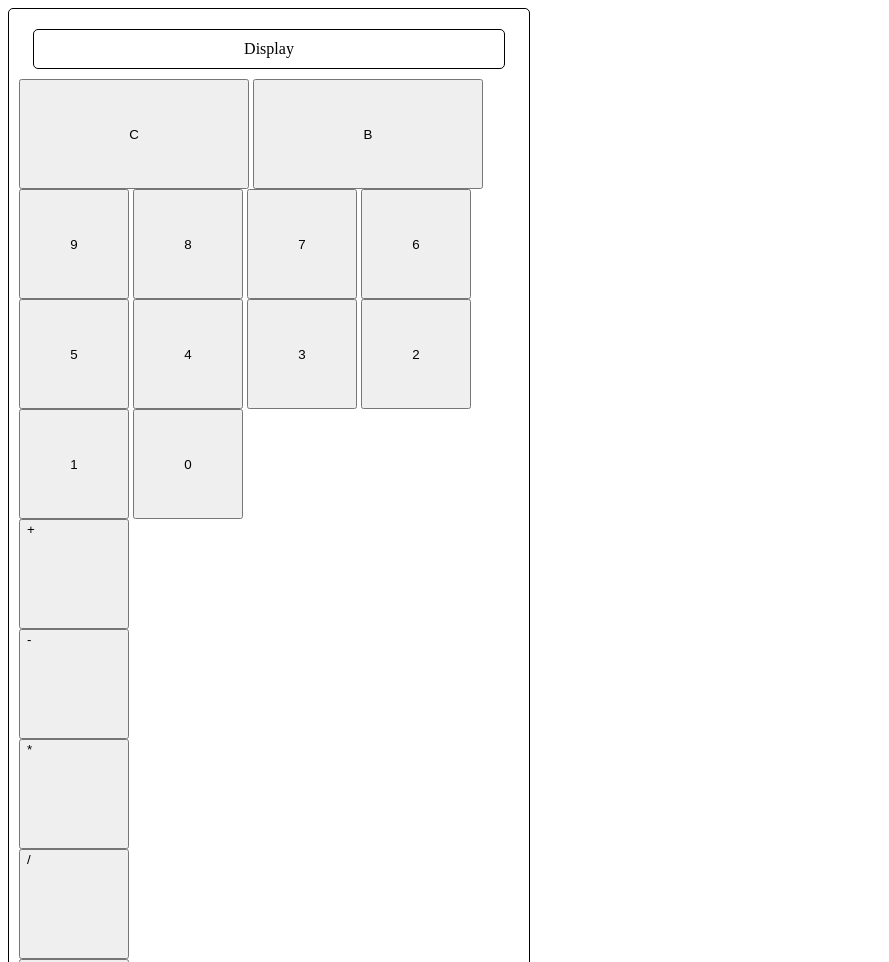
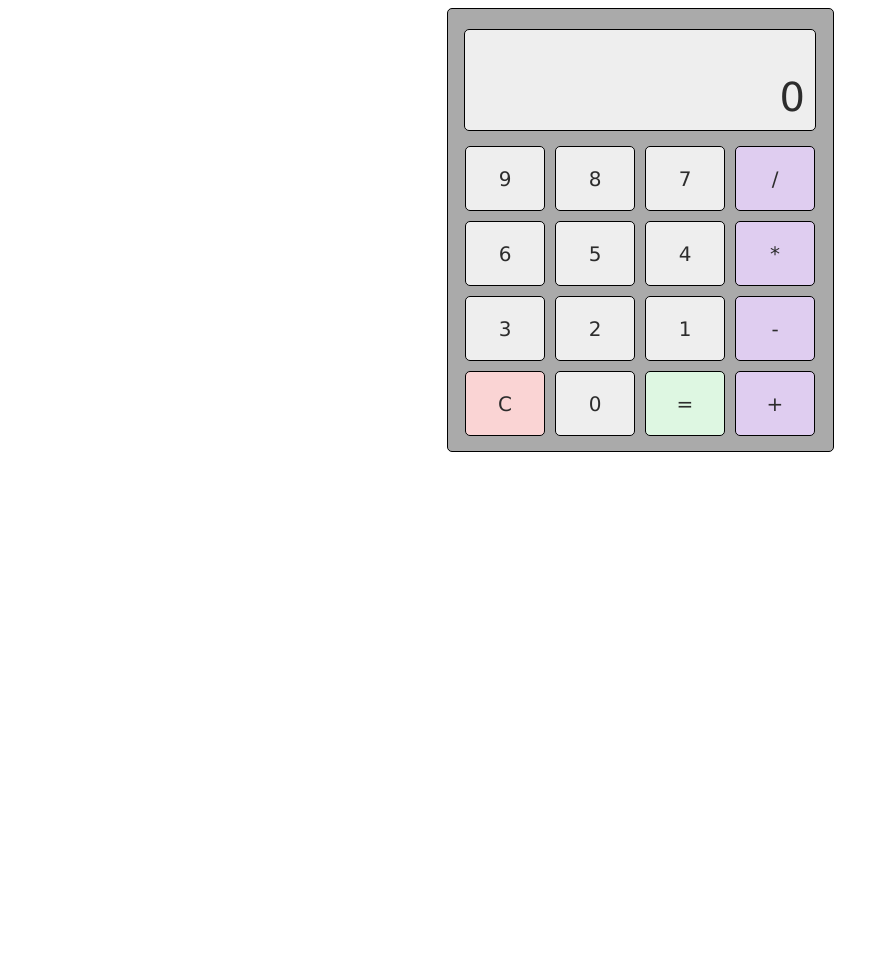
Before and after one commit to Nauftis/calculator, a plain HTML site: page index.html in a window 1280 px wide. Shown: the top 962 px of the page, without its empty margins (0-889 px from the left). After the commit the page ends 800 px from the top, so only its background shows below. Drawn offline with Linux system fonts and the light colour scheme.

Commit message:
Change html in order to get buttons in right order and stylize css doc

```diff
--- a/index.html
+++ b/index.html
@@ -11,32 +11,27 @@
 
 <body>
     <div id="calculator">
-        <div class="display">Display</div>
+        <div class="display" id="display">0</div>
         <div class="allButtons">
-            <button class="editors">C</button>
-            <button class="editors">B</button>
-            <div class="numberButtons">
-                <button class="numbers">9</button>
-                <button class="numbers">8</button>
-                <button class="numbers">7</button>
-                <button class="numbers">6</button>
-                <button class="numbers">5</button>
-                <button class="numbers">4</button>
-                <button class="numbers">3</button>
-                <button class="numbers">2</button>
-                <button class="numbers">1</button>
-                <button class="numbers">0</button>
-            </div>
-            <div class="operatorButtons">
-                <button class="operators">+</button>
-                <button class="operators">-</button>
-                <button class="operators">*</button>
-                <button class="operators">/</button>
-            </div>
-            <button class="decimal">.</button>
-            <button class="calculate">=</button>
+            <button class="buttons" id="numPad9">9</button>
+            <button class="buttons" id="numPad8">8</button>
+            <button class="buttons" id="numPad7">7</button>
+            <button class="buttons" id="operatorDiv">/</button>
+            <button class="buttons" id="numPad6">6</button>
+            <button class="buttons" id="numPad5">5</button>
+            <button class="buttons" id="numPad4">4</button>
+            <button class="buttons" id="operatorMult">*</button>
+            <button class="buttons" id="numPad3">3</button>
+            <button class="buttons" id="numPad2">2</button>
+            <button class="buttons" id="numPad1">1</button>
+            <button class="buttons" id="operatorSub">-</button>
+            <button class="buttons" id="clear">C</button>
+            <button class="buttons" id="numPad0">0</button>
+            <button class="buttons" id="equals">=</button>
+            <button class="buttons" id="operatorAdd">+</button>
         </div>
     </div>
+
 </body>
 
 </html>
--- a/script.js
+++ b/script.js
@@ -2,7 +2,7 @@ function add(a, b) {
     return a + b;
 }
 
-function substract(a, b) {
+function subtract(a, b) {
     return a - b;
 }
 
@@ -10,25 +10,59 @@ function multiply(a, b) {
     return a * b;
 }
 
-function devide(a, b) {
+function divide(a, b) {
     return a / b;
 }
 
-const num1 = ""
-const operator = ""
-const num2 = ""
+let num1 = ""
+let operator = ""
+let num2 = ""
 
 function operate(opp, a, b) {
     switch (opp) {
         case '+':
             return add(a, b);
         case '-':
-            return substract(a, b);
+            return subtract(a, b);
         case '*':
             return multiply(a, b);
         case '/':
-            return devide(a, b);
+            return divide(a, b);
         default:
             return null;
     }
 }
+const display = document.getElementById("display")
+
+for (let i = 0; i < 10; i++) {
+   const inputNumber = document.getElementById("numPad" + i);
+    inputNumber.addEventListener("click", () => {
+        addNumberToCalculation(i);
+
+    });
+}
+
+function addNumberToCalculation(number) {
+    num1 += number.toString();
+    showOnDisplay();
+}
+
+for (let i = 0; i < 4; i++) {
+    const inputOperator = document.getElementById("operator" + i);
+     inputOperator.addEventListener("click", () => {
+         addOperatorToCalculation(i);
+
+     });
+ }
+
+function addOperatorToCalculation(op) {
+    alert(`Operator is ${op}`)
+}
+
+function showOnDisplay() {
+    if (operator == null) {
+        display.textContent = `${num1}`;
+    } else {
+        display.textContent = `${num1} ${operator} ${num2}`;
+    }
+};
--- a/styles.css
+++ b/styles.css
@@ -1,40 +1,67 @@
 body {
+    display: flex;
+    align-items: center;
+    justify-content: center;
 
 }
 #calculator {
     display: flex;
-    flex-wrap: wrap;
+    flex-direction: column;
     align-items: center;
     justify-content: center;
     border: 1px solid black;
     border-radius: 5px;
     padding: 10px;
-    width: 500px;
+    width: 365px;
+    background-color: #aaa
 }
 
 .display {
     display: flex;
-    justify-content: center;
-    width: 450px;
+    justify-content:flex-end;
+    align-items: flex-end;
+    font-family:Verdana, Geneva, Tahoma, sans-serif;
+    width: 330px;
+    height: 80px;
     border: 1px solid black;
     border-radius: 5px;
     padding: 10px;
     margin: 10px;
+    text-align: right;
+    font-size: 40px;
+    color: rgb(44, 44, 44);
+    background-color: #eee;
 }
 
-.numbers, .operators, .decimal {
-    width: 110px;
-    height: 110px;
+.allButtons {
+    display: flex;
+    justify-content: center;
+    flex-wrap: wrap;
+    width: 420px;
+}
+.buttons {
+    font-family:Verdana, Geneva, Tahoma, sans-serif;
+    width: 80px;
+    height: 65px;
+    margin: 5px;
+    font-size: 20px;
+    color: rgb(44, 44, 44);
+    border: 1px solid black;
+    border-radius: 5px;
 }
 
-
-.editors, .calculate {
-    width: 230px;
-    height: 110px;
+#equals {
+    background-color: #def7e2;
 }
 
+#clear {
+    background-color: #fad4d4;
+}
 
-.operators, .calculate {
-    display: flex;
+#operatorDiv, #operatorAdd, #operatorSub, #operatorMult {
+    background-color: #dfcdf0;
+}
 
+#numPad0, #numPad1, #numPad2, #numPad3, #numPad4, #numPad5, #numPad6, #numPad7, #numPad8, #numPad9 {
+    background-color: #eee;
 }
```
